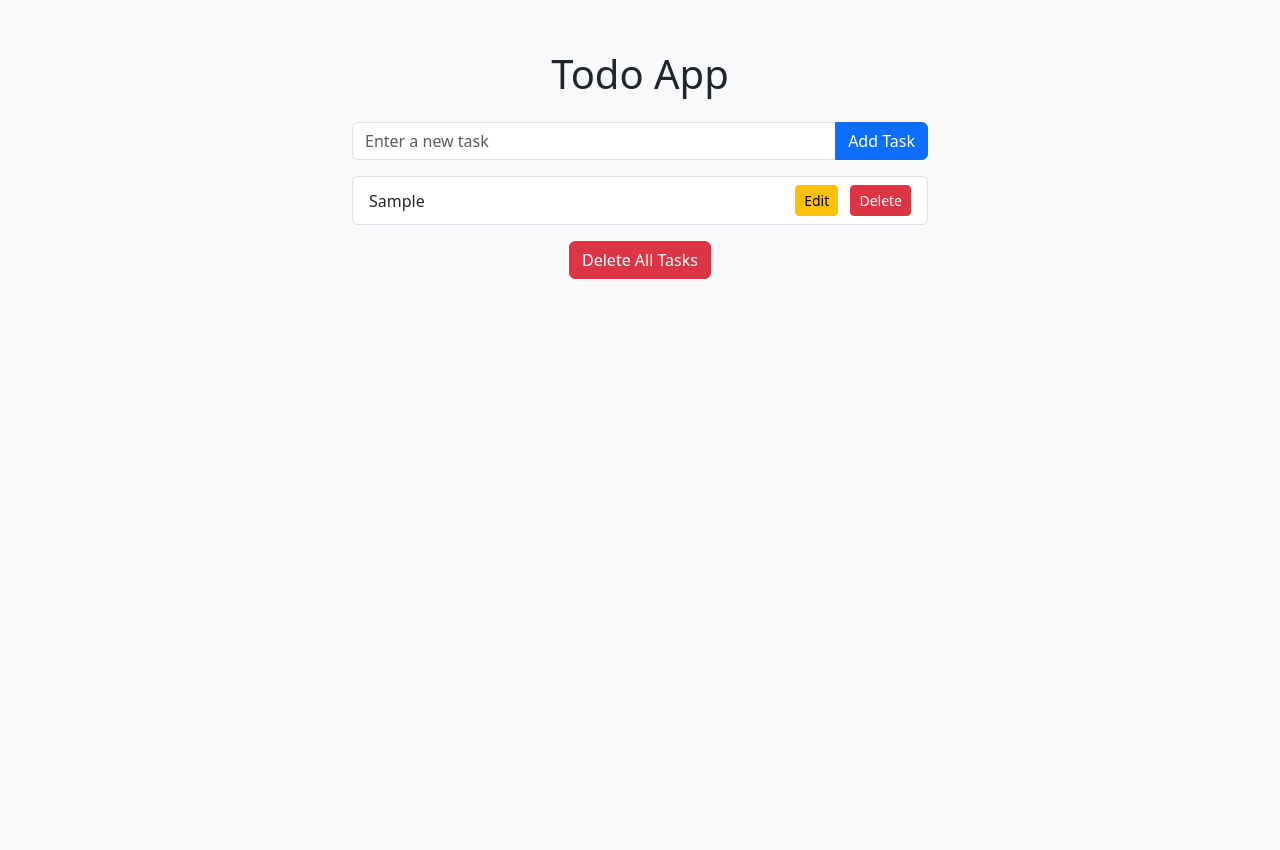
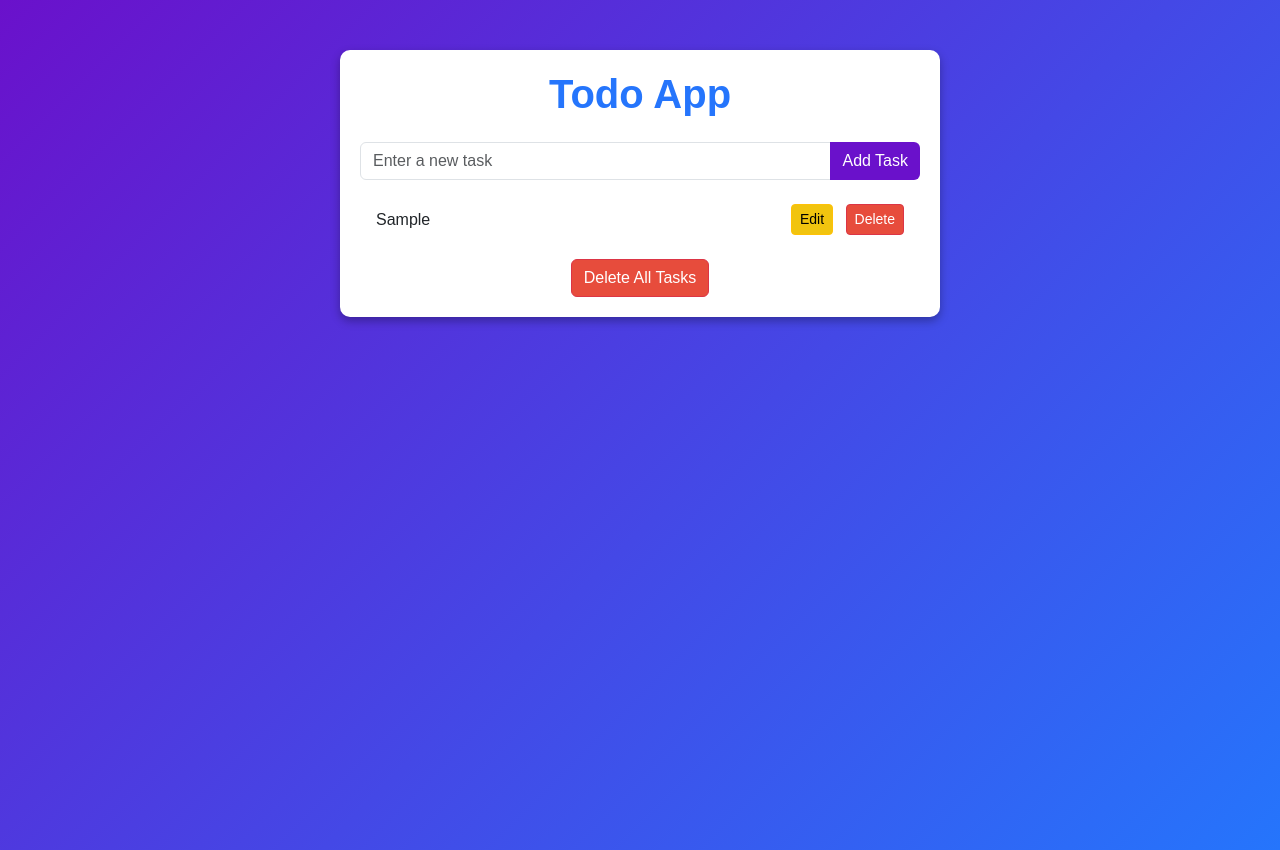
Before and after one commit to shelbybimal/Todo-software, a plain HTML site: page index.html in a window 1280 px wide. Both pictures are taken after typing "Sample" into the empty fields and a click on the button "Add Task". Before the commit the page ends 800 px from the top, so only its background shows below. Drawn offline with nearby package versions, Linux system fonts and the light colour scheme.

Commit message:
Update index.html

```diff
--- a/index.html
+++ b/index.html
@@ -3,15 +3,46 @@
 <head>
     <meta charset="UTF-8">
     <meta name="viewport" content="width=device-width, initial-scale=1.0">
-    <title>Todo </title>
+    <title>Beautiful Todo App</title>
     <link href="https://cdn.jsdelivr.net/npm/bootstrap@5.3.0/dist/css/bootstrap.min.css" rel="stylesheet">
     <style>
         body {
-            background-color: #f8f9fa;
+            background: linear-gradient(135deg, #6a11cb, #2575fc);
+            color: white;
+            font-family: 'Arial', sans-serif;
+            min-height: 100vh;
         }
         .container {
             margin-top: 50px;
             max-width: 600px;
+            background: white;
+            border-radius: 10px;
+            padding: 20px;
+            box-shadow: 0 4px 10px rgba(0, 0, 0, 0.3);
+        }
+        h1 {
+            color: #2575fc;
+            font-weight: bold;
+        }
+        .list-group-item {
+            border: none;
+        }
+        .list-group-item-success {
+            background-color: #d4edda !important;
+        }
+        .btn-primary {
+            background-color: #6a11cb;
+            border: none;
+        }
+        .btn-danger {
+            background-color: #e74c3c;
+        }
+        .btn-warning {
+            background-color: #f1c40f;
+            color: black;
+        }
+        .btn:hover {
+            opacity: 0.8;
         }
     </style>
 </head>
```
